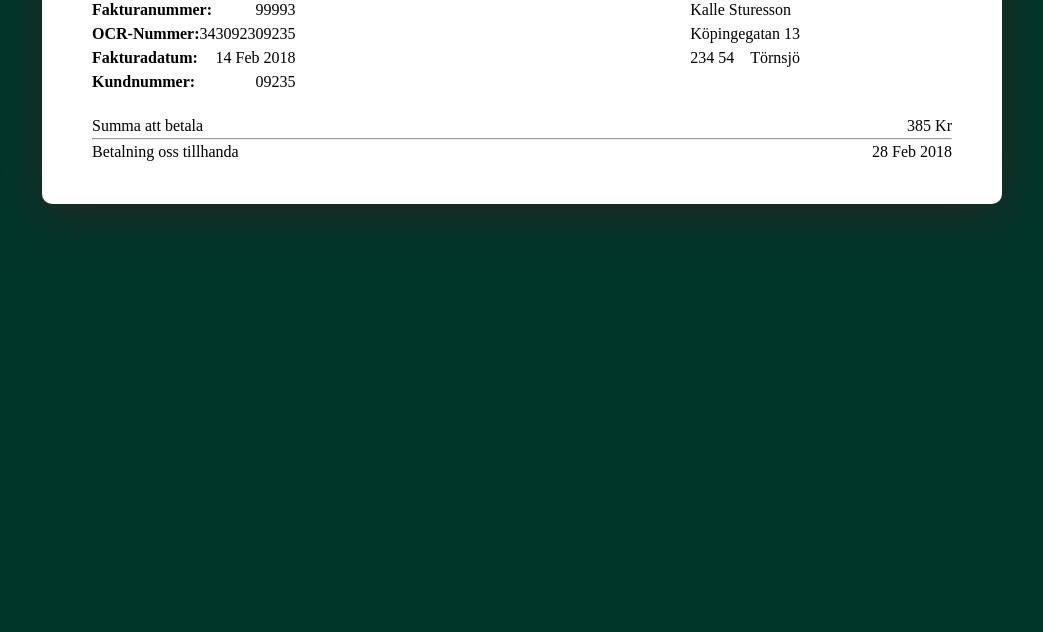
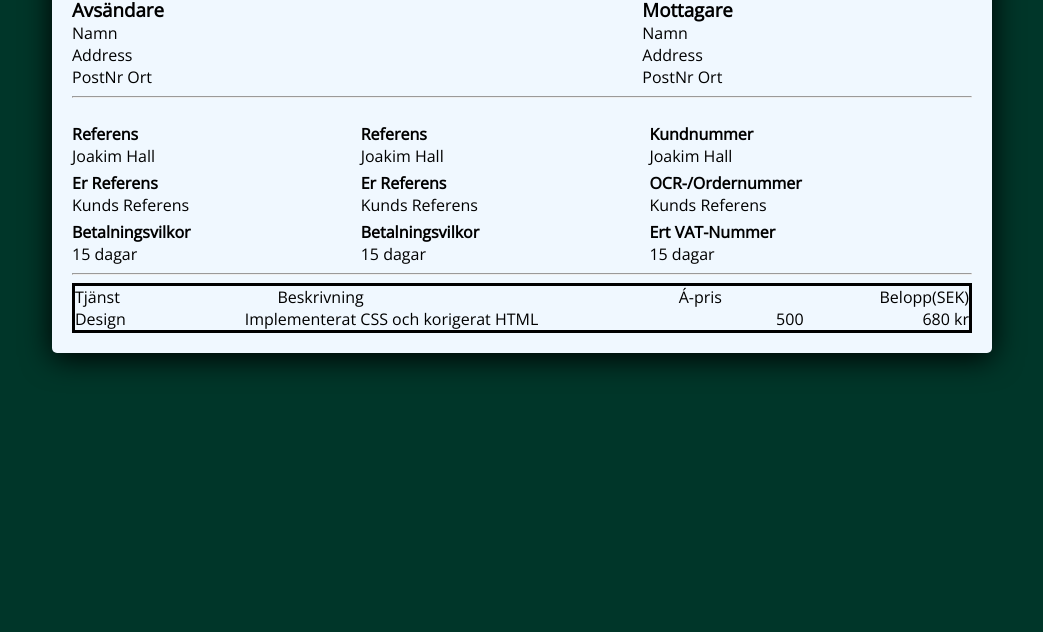
Before and after one commit to ZokiSama/Faktura, a plain HTML site: page index.html in a window 1280 px wide. Shown: the part 168-800 px from the top of the page, without its empty margins (118-1161 px from the left). Drawn offline with nearby package versions, Linux system fonts and the light colour scheme.

Commit message:
reworked code for easier management

```diff
--- /dev/null
+++ b/css/main.css
@@ -0,0 +1,65 @@
+body {
+    background: #003629;
+    height: 100%;
+    font-family: 'Open Sans', sans-serif;
+    margin: 0;
+    padding: 0;
+}
+
+.send_rec h3{
+    margin: 0;
+}
+
+p {
+    margin: 0;
+}
+
+.wrapper {
+    background-color: aliceblue;
+    max-width: 900px;
+    border-radius: 5px;
+    box-shadow: 0 5px 30px;
+    padding: 20px;
+    margin: 60px auto;
+}
+
+.grid {
+    display: grid;
+    grid-template-rows: auto;
+}
+
+.left {
+    grid-column: 1;
+}
+
+.middle {
+    grid-column: 2;
+}
+
+.right {
+    grid-column: 3;
+}
+
+.right_extra {
+    grid-column: 4;
+}
+.border {
+    border: solid #000;
+}
+
+.span_right {
+    float: right;
+    text-align: right;
+}
+
+.information {
+    margin-top: 20px;
+}
+
+.information h4{
+    margin-top: 5px;
+    margin-bottom: 0;
+}
+
+.service_top {
+}
--- a/index.html
+++ b/index.html
@@ -4,55 +4,91 @@
     <meta charset="UTF-8">
     <meta name="viewport" content="width=device-width, initial-scale=1.0">
     <meta http-equiv="X-UA-Compatible" content="ie=edge">
-    <title>Fakturering</title>
-    <link rel="stylesheet" href="main.css">
+    <title>Faktura</title>
+    <link rel="stylesheet" href="css/main.css">
+    <link href="https://fonts.googleapis.com/css?family=Open+Sans" rel="stylesheet">
 </head>
 <body>
-    <section class="fakturaBox">
-        <section class="rader">
-            <header class="rad_1 omfang">
-                <div class="logo"><img src="img/logo.png" alt="Foretags logo" id="foretagIMG"></div>
-                <div class="fakturaMarkt"><h1>FAKTURA</h1></div>
-            </header>
+    <div class="wrapper">
 
-            <section class="rad_2 omfang">
-                <div class="fakturaInfo inforuta">
-                    <span class="ledTxt" id>Fakturanummer:</span>
-                    <span class="txthoger" id="fakturaNr">99993</span>
-                    <br>
-                    <span class="ledTxt" id>OCR-Nummer:</span>
-                    <span class ="txthoger">343092309235</span>
-                    <br>
-                    <span class="ledTxt" id>Fakturadatum:</span>
-                    <span class="txthoger">14 Feb 2018</span>
-                    <br>
-                    <span class="ledTxt" id>Kundnummer:</span>
-                    <span class="txthoger">09235</span>
-                </div>
+        <header class="grid">
+            <div class="head_Logo left">
+                <img src="img/logo.png" alt="Company Logo">
+            </div>
+            <div class="invoice_Info right">
+                <p>Fakturanummer: <span class="span_right" id="fakturanr">2456</span></p>
+                <p>Fakturadatum: <span class="span_right" id="fakturadtm">2018-02-15</span></p>
+                <p>Förfallodatum: <span class="span_right" id="forfallodtm">2018-03-01</span></p>
+            </div>
+        </header>
 
-                <div class="tomRuta"></div>
-
-                <div class="kundAdress inforuta">
-                    <span id="kundnamn">Kalle Sturesson</span>
-                    <br>
-                    <span id="adress">Köpingegatan 13</span>
-                    <br>
-                    <span id="postnummer">234 54</span>
-                    <span id="postOrt" class="txthoger">Törnsjö</span>
-                </div>
-
+        <div class="send_rec grid">
+            <section class="sender left">
+                <h3>Avsändare</h3>
+                <p><span id="namn">Namn</span></p>
+                <p><span id="addr">Address</span></p>
+                <p><span id="postNr">PostNr</span> <span id="ort">Ort</span></p>
+            </section>
+            <section class="reciver right">
+                <h3>Mottagare</h3>
+                <p><span id="kun_Namn">Namn</span></p>
+                <p><span id="kun_Addr">Address</span></p>
+                <p><span id="kun_PostNr">PostNr</span> <span id="kun_Ort">Ort</span></p>
+            </section>
+        </div>
+        <hr>
+        <div class="information grid">
+            <section class="left">
+                <h4>Referens</h4>
+                <p>Joakim Hall</p>
+                <h4>Er Referens</h4>
+                <p>Kunds Referens</p>
+                <h4>Betalningsvilkor</h4>
+                <p>15 dagar</p>
             </section>
 
-            <section class="rad_3 omfang">
-                <div class="tjanstRuta inforuta">
-                    <span id="attBetala">Summa att betala</span>
-                    <span id="totalSumma" class="txthoger">385 Kr</span>
-                    <br><hr>
-                    <span id="tillHanda">Betalning oss tillhanda</span>
-                    <span id="tillHanda_Datum" class="txthoger">28 Feb 2018</span>
+            <section class="middle">
+                <h4>Referens</h4>
+                <p>Joakim Hall</p>
+                <h4>Er Referens</h4>
+                <p>Kunds Referens</p>
+                <h4>Betalningsvilkor</h4>
+                <p>15 dagar</p>
+            </section>
+
+            <section class="right">
+                <h4>Kundnummer</h4>
+                <p>Joakim Hall</p>
+                <h4>OCR-/Ordernummer</h4>
+                <p>Kunds Referens</p>
+                <h4>Ert VAT-Nummer</h4>
+                <p>15 dagar</p>
+            </section>
+        </div>
+        <hr>
+        <div class="service grid border">
+            <!-- Header -->
+            <section class="service_top grid">
+                <div class="grid">
+                    <div class="left"><p>Tjänst</p></div>
+                    <div class="middle"><p>Beskrivning</p></div>
+                    <div class="right span_right"><p>&Aacute;-pris</p></div>
+                    <div class="right_extra span_right"><p>Belopp(SEK)</p></div>
+                </div>
+            <!-- Vara -->
+                <div class="grid">
+                    <div class="left"><p>Design</p></div>
+                    <div class="middle"><p>Implementerat CSS och korigerat HTML</p></div>
+                    <div class="right span_right"><p>500</p></div>
+                    <div class="right_extra span_right"><p>680 kr</p></div>
                 </div>
             </section>
-        </section>
-    </section>
+        </div>
+
+        <footer class="order">
+
+        </footer>
+
+    </div>
 </body>
 </html>
--- a/main.css
+++ /dev/null
@@ -1,72 +0,0 @@
-body {
-    background: #003629;
-    height: 100%;
-    padding: 0;
-    margin: 0;
-    width: 100%;
-    left: 0;
-    top: 0;
-    font-size: 100%;
-    line-height: 1.5;
-}
-
-.txthoger {
-    float: right;
-    text-align: right;
-}
-
-.omfang {
-    display: flex;
-}
-
-.fakturaBox {
-    border-radius: 10px;
-    box-shadow: 0 10px 50px #252525;
-    background-color: white;
-    max-width: 900px;
-    margin: 60px auto;
-    padding: 30px;
-}
-
-.rad_1 {
-    display: flex;
-}
-
-.logo {
-    flex: 0.7;
-}
-
-#foretagIMG {
-    width: 30%;
-}
-
-.rad_2 {
-    display: flex;
-}
-
-.ledTxt {
-    font-weight: bold;
-}
-
-.tomRuta {
-    flex: 0.7;
-}
-
-.inforuta {
-    margin-left: 10px;
-    margin-right: 10px;
-    padding: 10px;
-}
-
-rad_3 {
-    display: flex;
-}
-
-.tjanstRuta {
-    width: 100%;
-}
-
-.tjanstRuta hr {
-    margin-top: 0;
-    margin-bottom: 0;
-}
```
Also changed, not shown: img/logo.png, 1 other file.
